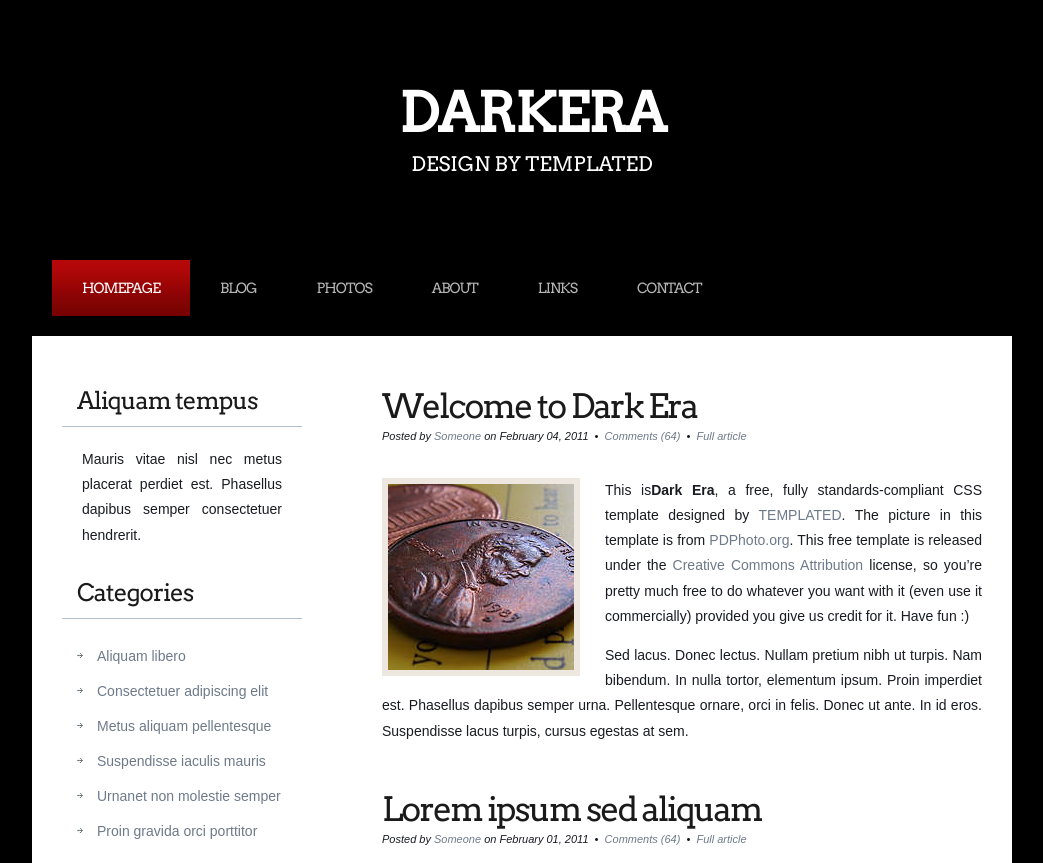
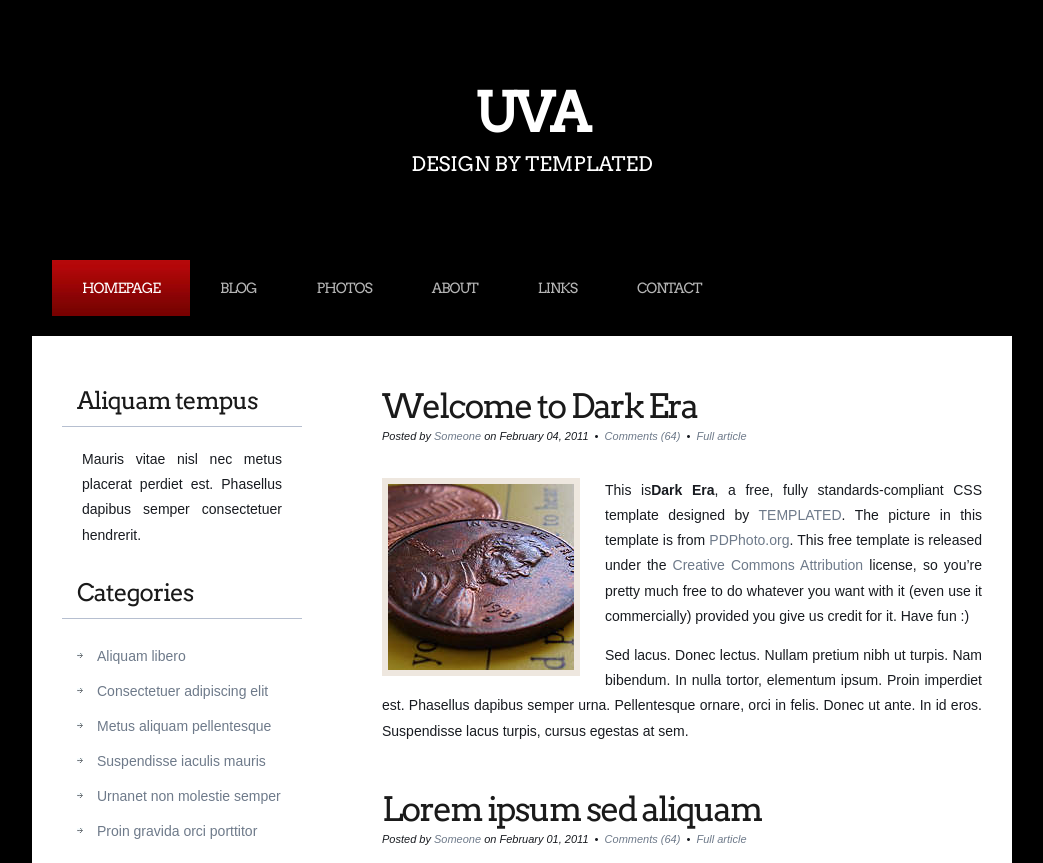
Before and after one commit to PaperJump1/test, a plain HTML site: page index.html in a window 1280 px wide. Shown: the top 863 px of the page, without its empty margins (118-1161 px from the left). Drawn offline with Linux system fonts and the light colour scheme.

Commit message:
Update index.html

```diff
--- a/index.html
+++ b/index.html
@@ -24,7 +24,7 @@ Released   : 20120203
 	<div id="header-wrapper">
 		<div id="header">
 			<div id="logo">
-				<h1><a href="#">DarkEra</a></h1>
+				<h1><a href="#">UVA</a></h1>
 				<p>Design by <a href="http://templated.co" rel="nofollow">TEMPLATED</a></p>
 			</div>
 		</div>
```
